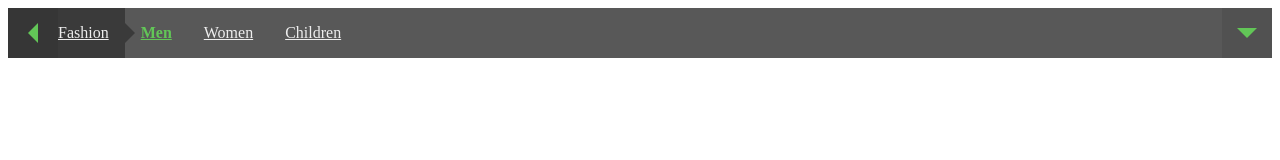
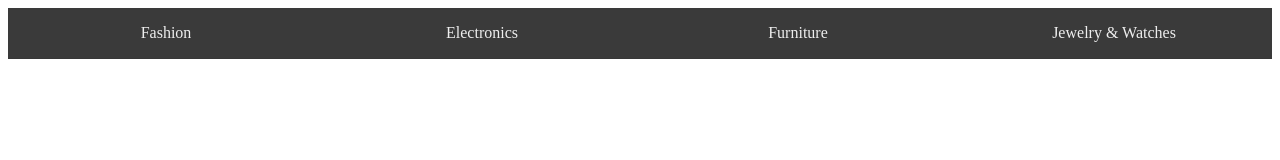
Before and after one commit to jiv-e/crumbnav, a website built with webpack: page demo/index.html in a window 1280 px wide. Built offline with nearby package versions, Linux system fonts and the light colour scheme; files whose address does not match are found by name.

Commit message:
Lot of cool fixes

```diff
--- a/demo/index.html
+++ b/demo/index.html
@@ -4,7 +4,7 @@
   <meta charset="utf-8">
   <title>Crumbnav demo</title>
   <meta name="viewport" content="width=device-width, initial-scale=1">
-  <script src="//code.jquery.com/jquery-1.11.2.min.js"></script>
+  <script src="http://code.jquery.com/jquery-1.11.2.min.js"></script>
   <script type='text/javascript' src='demo/js/fastclick.min.js'></script>
   <script type="text/javascript" src="../build/jquery.crumbnav.js"></script>
   <script type="text/javascript" src="../build/jquery.crumbnav-demo.js"></script>
@@ -18,7 +18,7 @@
     <li>
       <a href="#">Fashion</a>
       <ul>
-        <li class="active">
+        <li>
           <a href="#">Men</a>
           <ul>
             <li><a href="#">Shirts</a></li>
--- a/package.json
+++ b/package.json
@@ -6,13 +6,13 @@
   "scripts": {
     "test": "echo \"Error: no test specified\" && exit 1",
     "clean": "rm -rf build",
-    "watch": "webpack --config webpack.config.dev.js -w",
+    "watch": "webpack --config webpack.config.js -w",
     "dev-server": "node build/server/webpack",
     "server": "npm run build & nodemon build/server/server.js",
     "start": "npm run watch & npm run dev-server & npm run server",
     "build": "npm run build-babel; npm run copy-styles; npm run build-webpack",
     "build-babel": "npm run clean & ./node_modules/.bin/babel src -d build --experimental",
-    "build-webpack": "webpack --config webpack.config.build.js --optimize-minimize",
+    "build-webpack": "webpack --config webpack.config.js --optimize-minimize",
     "copy-styles": "rsync -avmL --include='*.scss' -f 'hide,! */' ./src/ ./build"
   },
   "repository": {
--- a/src/jquery.crumbnav.coffee
+++ b/src/jquery.crumbnav.coffee
@@ -16,13 +16,14 @@ require('./sass/crumbnav.scss')
 # Use local alias for $.noConflict() compatibility
 $ = jQuery
 
-$('html').removeClass('no-js').addClass('js')
 
 $ ->
 #attachFastClick = Origami.fastclick;
 #attachFastClick(document.body);
 
 $.fn.crumbnav = (options) ->
+
+  $('html').removeClass('no-js').addClass('js')
   settings = $.extend({
       'navClass': 'c-nav',
       'titleClass': 'title',
--- a/src/sass/_base.scss
+++ b/src/sass/_base.scss
@@ -1,7 +1,52 @@
 /* crumbnav Base Styles */
 
 .no-js {
-  //TODO Make no-js mode better.
+  .#{$nav} {
+    @include horizontal-flex-menu();
+  }
+
+  .#{$nav} ul {
+    width: 100%;
+    min-width: 24em;
+    list-style: none;
+    position: relative;
+    float: left;
+  }
+
+  .#{$nav} ul a {
+    display: block;
+  }
+
+  .#{$nav} ul li {
+    line-height: $elementHeight;
+    position: relative;
+    float: left;
+  }
+
+  .#{$nav} ul ul {
+    display: none;
+    position: absolute;
+    top: 100%;
+    left: 0;
+  }
+
+  .#{$nav} ul ul li {
+    float: none;
+    width: 100%;
+  }
+
+  .#{$nav} ul ul ul {
+    top: 0;
+    left: 100%;
+  }
+
+  .#{$nav} ul > li:last-child ul ul {
+    left: -100%;
+  }
+
+  .#{$nav} ul li:hover > ul {
+    display: block;
+  }
 }
 
 .#{$openClass} {
--- a/src/sass/_mixins.scss
+++ b/src/sass/_mixins.scss
@@ -128,7 +128,8 @@
         position: absolute;
         top: $elementHeight;
       }
-      min-width: 100%;
+      width: 100%;
+      min-width: 16em;
       clear: both;
       display: none;
       flex-direction: column;
@@ -150,6 +151,10 @@
       position: absolute;
     }
   }
+  // Last second level menu - prevent overflow from right.
+  > ul > li:last-child > ul {
+    right: 0;
+  }
   .#{$mainModifier} {
     display: none;
   }
--- a/src/sass/_theme.scss
+++ b/src/sass/_theme.scss
@@ -1,11 +1,37 @@
 /* crumbnav Theme Styles */
-@import "mixins";
 
-// Basic link styles
-.#{$nav} li > a {
+// Sley green
+$sleyGreen: #84D200;
+
+$white: #fff;
+$color-light-gray: #ddd;
+
+$body-text-color: #333;
+$link-text-color: #111;
+$main-color: $sleyGreen;
+
+// Sley colors
+$sley-colors: (
+        color-purple: #9342B4, // Etsivälle
+        color-green: #1DB166, // Tietoa Sleystä
+        color-blue: #0097AE, // Lehdet
+        color-yellow: #FDB529, // Raamattu tutuksi
+        color-red: #CB599E, // Lähetystyö
+        color-gray: #585858, // Kotimaan toiminta
+);
+$menu-lighten-percent: 7;
+
+.#{$nav} li > a,
+.#{$nav}.#{$largeModifier}.#{$closedClass}.#{$firstLevelClass} li > a,
+.#{$title} {
+  /*-moz-transition: background .2s ease-in;
+  -o-transition: background .2s ease-in;
+  -webkit-transition: background .2s ease-in;
+  transition: background .2s ease-in;*/
   padding: 0 $linkPadding;
   color: $navTextColor;
-  border-bottom: $borderWidth solid rgba(0, 0, 0, .15);
+  border-bottom: $borderWidth solid rgba(0, 0, 0, .05);
+  text-decoration: none;
 }
 .#{$nav}.#{$largeModifier} li > a {
   border: none;
@@ -17,8 +43,9 @@
   }
 
   li.#{$currentClass} > a {
+    //background-color: $currentColor;
     color: $currentNavTextColor;
-    font-weight: bold;
+    font-weight: 600;
   }
   ul a,
   .#{$rootClass}.-in-0 {
@@ -71,14 +98,7 @@
   }
 }
 
-.#{$openClass} .-in-0 > a {
-  padding-left: $elementHeight;
-}
-
 .#{$nav} .#{$rootsOpenClass} {
-  > a {
-   padding-left: $elementHeight;
-  }
   &.#{$breadcrumbClass} > a {
     color: $currentNavTextColor;
   }
@@ -195,12 +215,20 @@
   > i {
     border: none;
     color: #666;
-    background: url("../img/plus.png") center center no-repeat;
+    &:after {
+      content: "+";
+      font-style: normal;
+      color: $arrowbuttonColor;
+      //@include fontsize(40);
+      font-size: 1em;
+      line-height: $elementHeight;
+    }
   }
-  .#{$openClass} > & {
-    > i {
-      //Submenu button icon
-      background: url("../img/minus.png") center center no-repeat;
+  .#{$openClass} > & > i {
+    //Submenu button icon
+    &:after {
+      content: "-";
+      line-height: $elementHeight*0.86;
     }
   }
 }
@@ -220,3 +248,51 @@
     }
   }
 }
+
+@each $color-class, $color in $sley-colors {
+
+  .#{$nav} .#{$color-class} {
+    &:hover > a,
+    &.#{$openClass} > a,
+    &.#{$breadcrumbClass} > a,
+    &.#{$rootClass}.-in-0 {
+      background-color: $color;
+    }
+    ul a,
+    &.#{$rootClass}.-in-1 {
+      background-color: lighten($color, 7%);
+    }
+    ul ul a,
+    &.#{$rootClass}.-in-2 {
+      background-color: lighten($color, 14%);
+    }
+    ul ul ul a,
+    &.#{$rootClass}.-in-3 {
+      background-color: lighten($color, 21%);
+    }
+    ul ul ul ul a,
+    &.#{$rootClass}.-in-4 {
+      background-color: lighten($color, 28%);
+    }
+  }
+}
+
+@each $color-class, $color in $sley-colors {
+  .#{$color-class}.-out-0 > a:after {
+    border-left-color: $color;
+  }
+  .#{$color-class} .#{$breadcrumbClass} {
+    &.-out-1 > a:after {
+      border-left-color: lighten($color, $menu-lighten-percent*1%);
+    }
+    &.-out-2 > a:after {
+      border-left-color: lighten($color, $menu-lighten-percent*2%);
+    }
+    &.-out-3 > a:after {
+      border-left-color: lighten($color, $menu-lighten-percent*3%);
+    }
+    &.-out-4 > a:after {
+      border-left-color: lighten($color, $menu-lighten-percent*4%);
+    }
+  }
+}
--- a/src/sass/components/nav/_nav--large.scss
+++ b/src/sass/components/nav/_nav--large.scss
@@ -1,4 +1,4 @@
-.js .#{$firstLevelClass} {
+.#{$firstLevelClass} {
   &.#{$largeModifier} {
     @include horizontal-flex-menu;
   }
--- a/src/sass/components/nav/_nav.scss
+++ b/src/sass/components/nav/_nav.scss
@@ -10,10 +10,7 @@
   ul {
     position: relative;
     list-style: none;
-    padding: 0 0 0 $linkPadding*2;
-    .js & {
-      padding: 0;
-    }
+    padding: 0;
   }
 }
 
--- a/webpack.config.js
+++ b/webpack.config.js
@@ -15,7 +15,7 @@ module.exports = {
     filename: '[name].js',
     publicPath: '/'
   },
-  //devtool: 'source-map',
+  devtool: 'source-map',
   module: {
     loaders: [
       { test: /\.coffee/, loader: 'coffee-loader' },
```
Also changed, not shown: build/crumbnav.css, build/jquery.crumbnav-demo.js, build/jquery.crumbnav.js.
